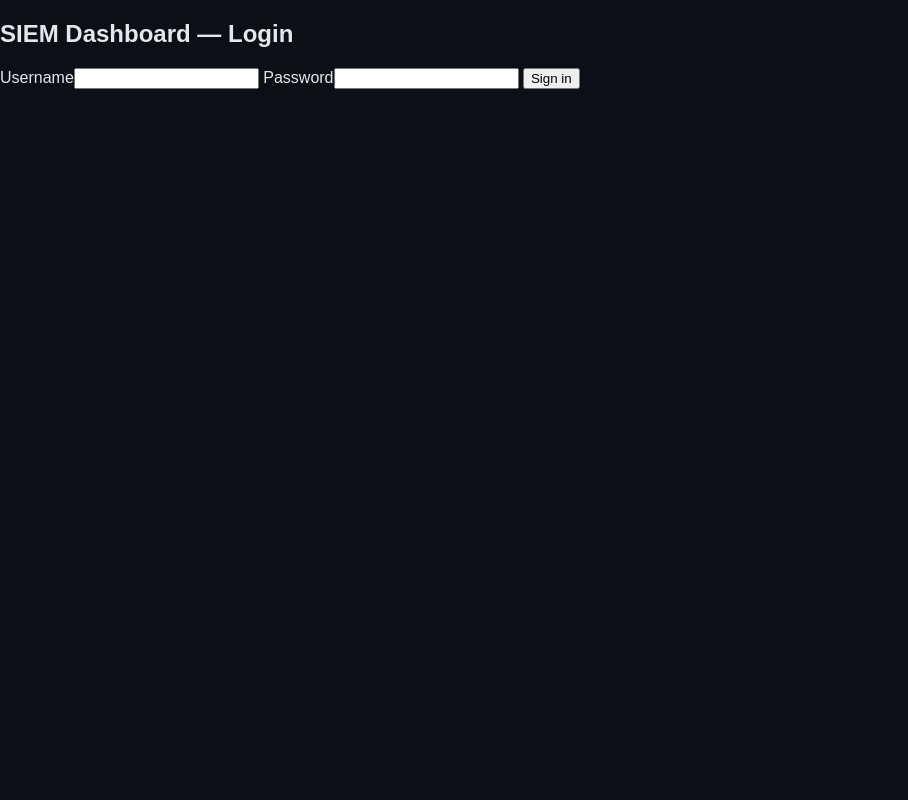
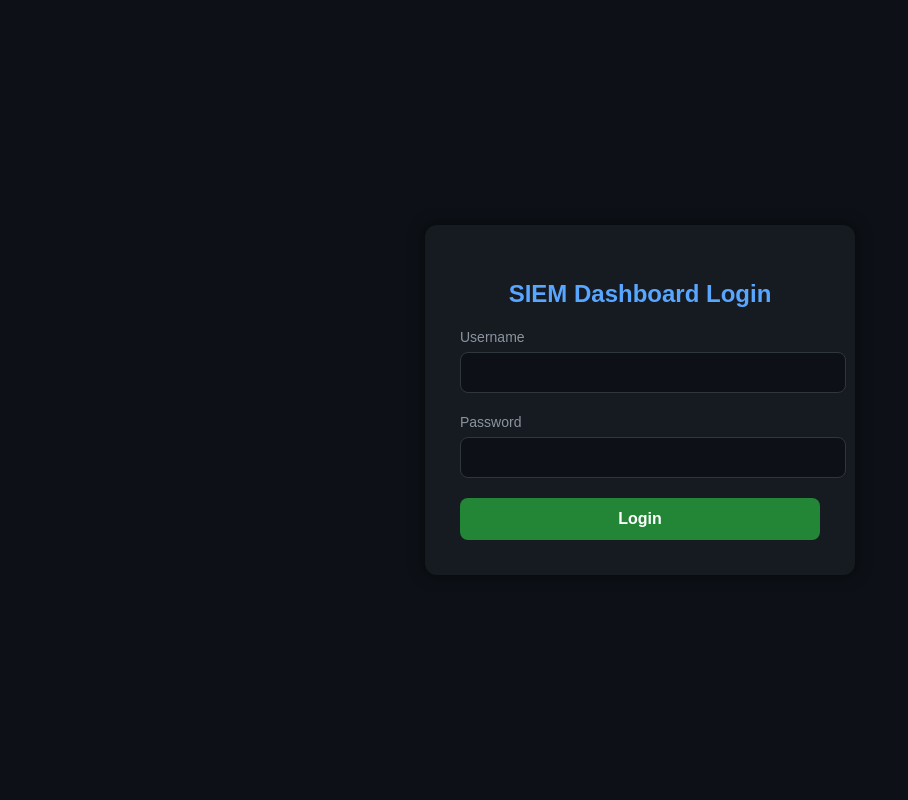
Before and after one commit to jbanks7220/SIEM-Dashboard, a Flask app: page /login in a window 1280 px wide. Shown: the whole page, without its empty margins (0-908 px from the left). Run offline with Flask 3, Linux system fonts and the light colour scheme; data comes from the database, SQL or seed files in the repository.

Commit message:
Revamp login page layout and styles

```diff
--- a/templates/login.html
+++ b/templates/login.html
@@ -1,27 +1,107 @@
-<!doctype html>
-<html>
+<!DOCTYPE html>
+<html lang="en">
 <head>
-  <meta charset="utf-8"/>
-  <title>Login - SIEM Dashboard</title>
-  <link rel="stylesheet" href="{{ url_for('static', filename='css/style.css') }}">
+    <meta charset="UTF-8">
+    <title>SIEM Login</title>
+    <meta name="viewport" content="width=device-width, initial-scale=1.0">
+
+    <style>
+        body {
+            background: #0d1117;
+            color: #c9d1d9;
+            font-family: Arial, sans-serif;
+            display: flex;
+            justify-content: center;
+            align-items: center;
+            height: 100vh;
+            margin: 0;
+        }
+
+        .login-container {
+            background: #161b22;
+            padding: 35px;
+            border-radius: 12px;
+            width: 360px;
+            box-shadow: 0 0 15px rgba(0,0,0,0.6);
+        }
+
+        h2 {
+            text-align: center;
+            margin-bottom: 20px;
+            color: #58a6ff;
+        }
+
+        label {
+            font-size: 14px;
+            color: #8b949e;
+        }
+
+        input[type="text"],
+        input[type="password"] {
+            width: 100%;
+            padding: 12px;
+            margin-top: 6px;
+            margin-bottom: 20px;
+            border-radius: 8px;
+            border: 1px solid #30363d;
+            background: #0d1117;
+            color: #c9d1d9;
+        }
+
+        .btn {
+            width: 100%;
+            padding: 12px;
+            background: #238636;
+            border: none;
+            color: white;
+            font-size: 16px;
+            border-radius: 8px;
+            cursor: pointer;
+            font-weight: bold;
+        }
+
+        .btn:hover {
+            background: #2ea043;
+        }
+
+        .flash {
+            background: #da3633;
+            color: white;
+            padding: 10px;
+            border-radius: 6px;
+            margin-bottom: 15px;
+            text-align: center;
+        }
+    </style>
+
 </head>
 <body>
-  <div class="login-card">
-    <h2>SIEM Dashboard — Login</h2>
+
+<div class="login-container">
+
+    <h2>SIEM Dashboard Login</h2>
+
+    <!-- Flask flash messages -->
     {% with messages = get_flashed_messages(with_categories=true) %}
       {% if messages %}
-        <ul class="flashes">
-        {% for cat, msg in messages %}
-          <li class="flash {{cat}}">{{ msg }}</li>
+        {% for category, message in messages %}
+            <div class="flash">{{ message }}</div>
         {% endfor %}
-        </ul>
       {% endif %}
     {% endwith %}
-    <form method="post">
-      <label>Username</label><input name="username" required />
-      <label>Password</label><input name="password" type="password" required />
-      <button type="submit">Sign in</button>
+
+    <form action="/login" method="POST">
+
+        <label>Username</label>
+        <input type="text" name="username" required>
+
+        <label>Password</label>
+        <input type="password" name="password" required>
+
+        <button class="btn" type="submit">Login</button>
     </form>
-  </div>
+
+</div>
+
 </body>
 </html>
```
